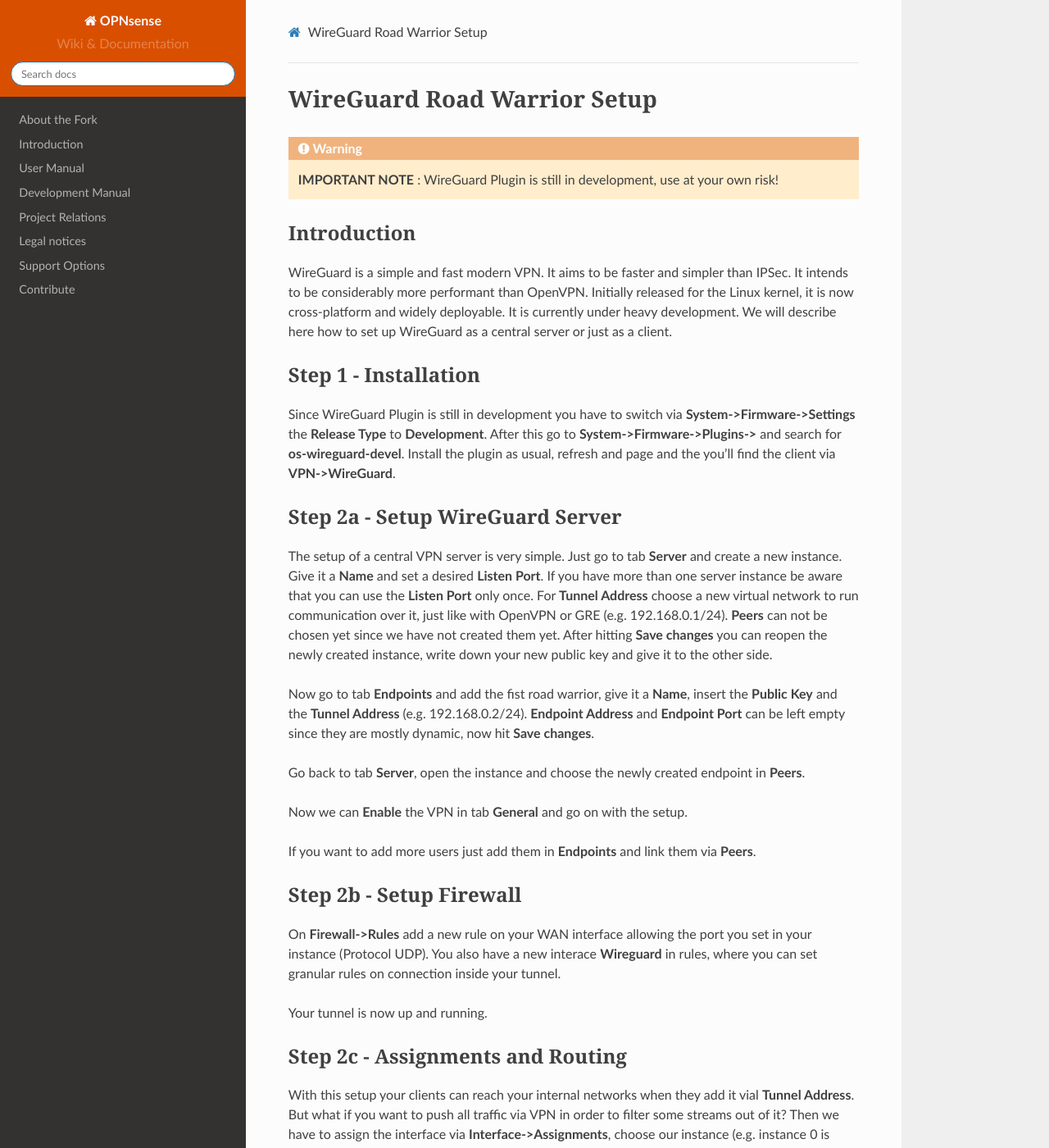
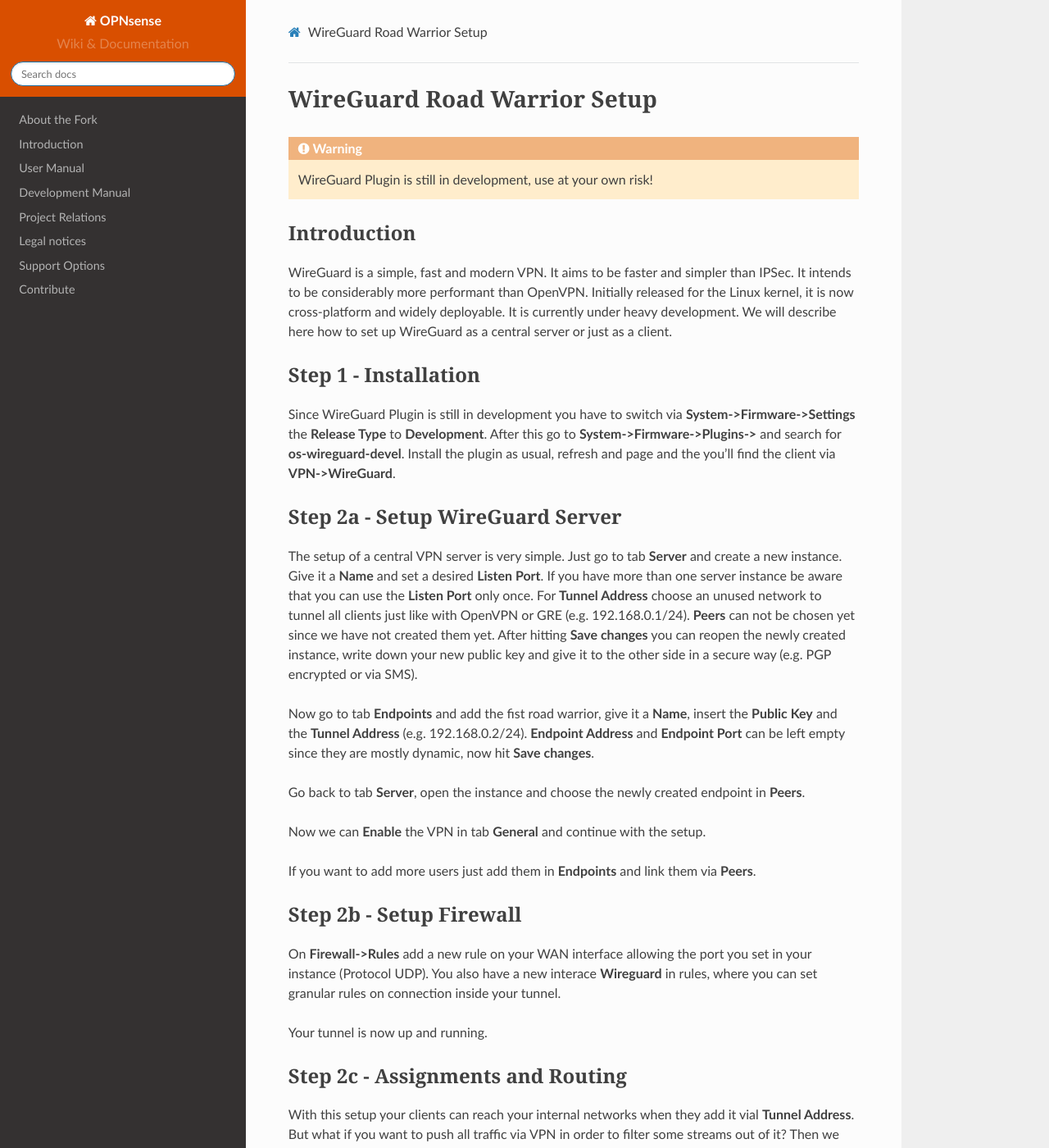
Before and after one commit to opnsense/docs, a Sphinx documentation site: the page built from source/manual/how-tos/wireguard-client.rst, in a window 1280 px wide and 1400 px high. Shown: the whole window at 82% size. Built offline with Sphinx 7.4.7 and the Read the Docs theme 2.0.0, drawn with Linux system fonts in a browser that asks for light colours; nearby versions of some CDN libraries; some web fonts are replaced; library files that are not in the unit come from our copies.

Commit message:
Update wireguard-client.rst

```diff
--- a/source/manual/how-tos/wireguard-client.rst
+++ b/source/manual/how-tos/wireguard-client.rst
@@ -3,14 +3,13 @@
 ============================
 
 .. Warning::
-    **IMPORTANT NOTE** :
     WireGuard Plugin is still in development, use at your own risk!
 
 ------------
 Introduction
 ------------
 
-WireGuard is a simple and fast modern VPN. It aims to be faster and simpler than IPSec. It intends to be
+WireGuard is a simple, fast and modern VPN. It aims to be faster and simpler than IPSec. It intends to be
 considerably more performant than OpenVPN. Initially released for the Linux kernel, it is now cross-platform
 and widely deployable. It is currently under heavy development. We will describe here how to set up
 WireGuard as a central server or just as a client.
@@ -30,11 +29,11 @@
 
 The setup of a central VPN server is very simple. Just go to tab **Server** and create a new instance.
 Give it a **Name** and set a desired **Listen Port**. If you have more than one server instance be
-aware that you can use the **Listen Port** only once. For **Tunnel Address** choose a new virtual
-network to run communication over it, just like with OpenVPN or GRE (e.g. 192.168.0.1/24).
+aware that you can use the **Listen Port** only once. For **Tunnel Address** choose an unused network
+to tunnel all clients just like with OpenVPN or GRE (e.g. 192.168.0.1/24).
 **Peers** can not be chosen yet since we have not created them yet.
 After hitting **Save changes** you can reopen the newly created instance, write down your new public
-key and give it to the other side.
+key and give it to the other side in a secure way (e.g. PGP encrypted or via SMS).
 
 Now go to tab **Endpoints** and add the fist road warrior, give it a **Name**, insert the **Public
 Key** and the **Tunnel Address** (e.g. 192.168.0.2/24). **Endpoint Address** and  **Endpoint Port**
@@ -42,7 +41,7 @@
 
 Go back to tab **Server**, open the instance and choose the newly created endpoint in **Peers**.
 
-Now we can **Enable** the VPN in tab **General** and go on with the setup.
+Now we can **Enable** the VPN in tab **General** and continue with the setup.
 
 If you want to add more users just add them in **Endpoints** and link them via **Peers**.
 
```
